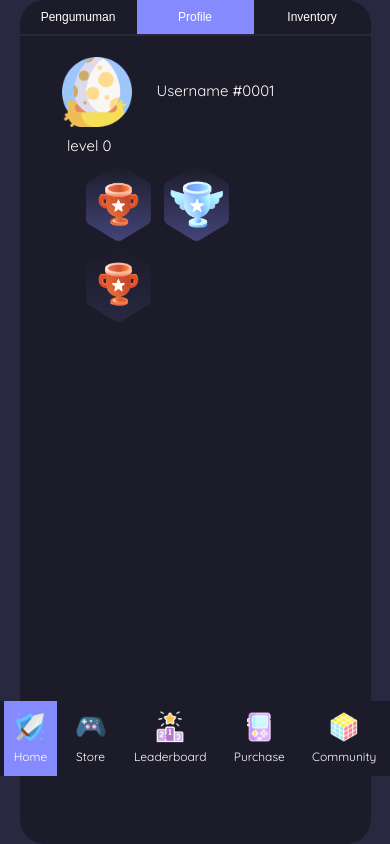
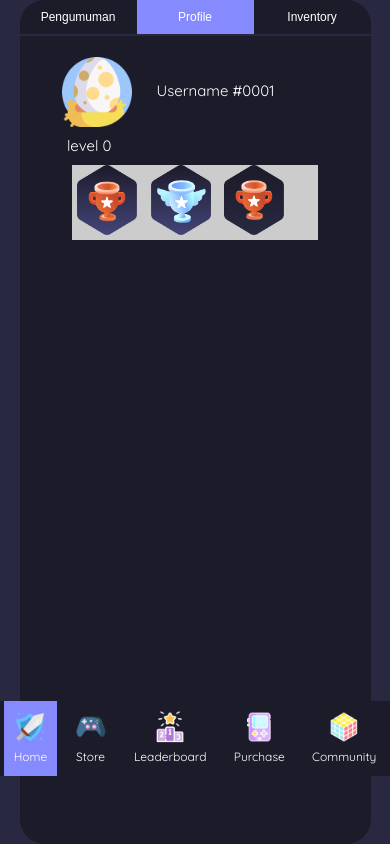
Before and after one commit to codarel/codarel.github.io, a PHP site: page /home.html in a window 390 px wide, after a click on "Profile". Shown: the part 68-912 px from the top of the page. Run offline with PHP 8.4, Linux system fonts and the light colour scheme; some libraries are stand-ins or nearby versions.

Commit message:
perbaikan profile

```diff
--- a/css/style.css
+++ b/css/style.css
@@ -354,11 +354,12 @@ h3 {
     margin-top: 10px;
   }
   .rank{
-    width: 65px;
+    width: 60px;
     padding: 0 5px;
   }
   .ranks{
-    width: 70%;
+    width: 75%;
+    background-color: #ccc;
     margin: 10px auto;
   }
   .username{
```
